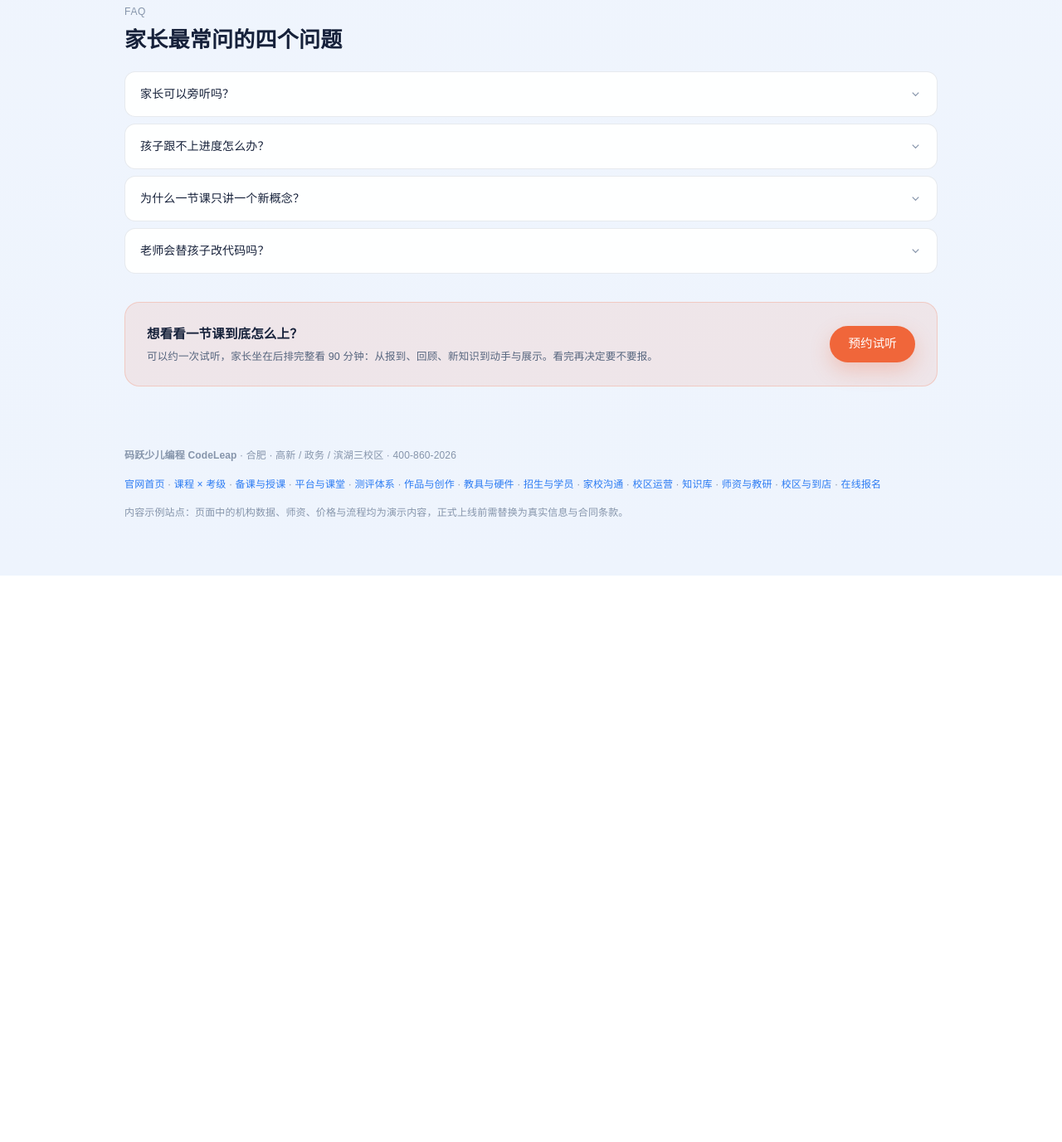
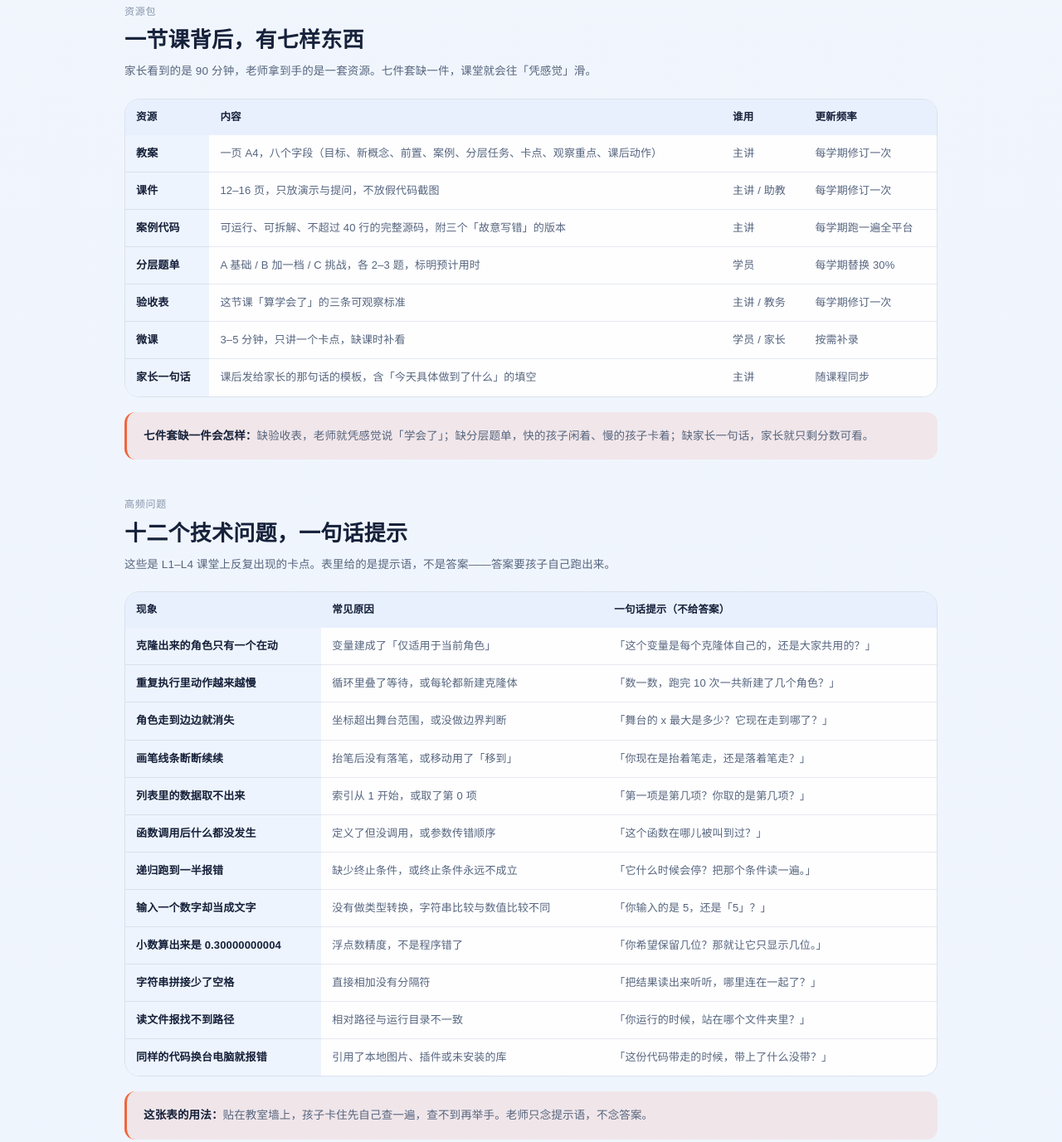
Before and after one commit to zhuchengquan/codeleap-site, a plain HTML site: page teaching.html in a window 1280 px wide. Shown: the part 4180-5557 px from the top of the page at 83% size. Before the commit the page ends 4874 px from the top, so only its background shows below. Drawn offline with Linux system fonts and the light colour scheme; a web font is replaced by a local one.

Commit message:
feat: add teaching / admissions / family pages, nine system pages total, nine-card homepage section

```diff
--- a/teaching.html
+++ b/teaching.html
@@ -220,7 +220,36 @@ a{color:inherit;text-decoration:none}
   <div class="tile"><i>片段 02</i><h4>变量为什么是 0</h4><p>角色一直在原地。让孩子把变量显示打开，盯着数字看三次点击，他自己会发现「忘了加 1」。</p></div>
   <div class="tile"><i>片段 03</i><h4>作品跑不起来</h4><p>先问「在你自己电脑上能跑吗」，再问「换一台呢」。九成问题出在引用了本地的图片或插件。</p></div>
   <div class="tile"><i>片段 04</i><h4>赛前第一次模考</h4><p>全班的分数都低于平时。不讲题，先讲「限时状态下怎么读题」，再让他们重做第一题。</p></div>
-</div></section>
+</div></section><section class="sec"><div class="sec-head"><span>资源包</span><h2>一节课背后，有七样东西</h2><p>家长看到的是 90 分钟，老师拿到手的是一套资源。七件套缺一件，课堂就会往「凭感觉」滑。</p></div>
+<div class="table-wrap"><table class="matrix">
+<thead><tr><th>资源</th><th>内容</th><th>谁用</th><th>更新频率</th></tr></thead>
+<tbody>
+<tr><th>教案</th><td>一页 A4，八个字段（目标、新概念、前置、案例、分层任务、卡点、观察重点、课后动作）</td><td>主讲</td><td>每学期修订一次</td></tr>
+<tr><th>课件</th><td>12–16 页，只放演示与提问，不放假代码截图</td><td>主讲 / 助教</td><td>每学期修订一次</td></tr>
+<tr><th>案例代码</th><td>可运行、可拆解、不超过 40 行的完整源码，附三个「故意写错」的版本</td><td>主讲</td><td>每学期跑一遍全平台</td></tr>
+<tr><th>分层题单</th><td>A 基础 / B 加一档 / C 挑战，各 2–3 题，标明预计用时</td><td>学员</td><td>每学期替换 30%</td></tr>
+<tr><th>验收表</th><td>这节课「算学会了」的三条可观察标准</td><td>主讲 / 教务</td><td>每学期修订一次</td></tr>
+<tr><th>微课</th><td>3–5 分钟，只讲一个卡点，缺课时补看</td><td>学员 / 家长</td><td>按需补录</td></tr>
+<tr><th>家长一句话</th><td>课后发给家长的那句话的模板，含「今天具体做到了什么」的填空</td><td>主讲</td><td>随课程同步</td></tr>
+</tbody></table></div>
+<div class="note"><b>七件套缺一件会怎样：</b>缺验收表，老师就凭感觉说「学会了」；缺分层题单，快的孩子闲着、慢的孩子卡着；缺家长一句话，家长就只剩分数可看。</div></section><section class="sec"><div class="sec-head"><span>高频问题</span><h2>十二个技术问题，一句话提示</h2><p>这些是 L1–L4 课堂上反复出现的卡点。表里给的是提示语，不是答案——答案要孩子自己跑出来。</p></div>
+<div class="table-wrap"><table class="matrix">
+<thead><tr><th>现象</th><th>常见原因</th><th>一句话提示（不给答案）</th></tr></thead>
+<tbody>
+<tr><th>克隆出来的角色只有一个在动</th><td>变量建成了「仅适用于当前角色」</td><td>「这个变量是每个克隆体自己的，还是大家共用的？」</td></tr>
+<tr><th>重复执行里动作越来越慢</th><td>循环里叠了等待，或每轮都新建克隆体</td><td>「数一数，跑完 10 次一共新建了几个角色？」</td></tr>
+<tr><th>角色走到边边就消失</th><td>坐标超出舞台范围，或没做边界判断</td><td>「舞台的 x 最大是多少？它现在走到哪了？」</td></tr>
+<tr><th>画笔线条断断续续</th><td>抬笔后没有落笔，或移动用了「移到」</td><td>「你现在是抬着笔走，还是落着笔走？」</td></tr>
+<tr><th>列表里的数据取不出来</th><td>索引从 1 开始，或取了第 0 项</td><td>「第一项是第几项？你取的是第几项？」</td></tr>
+<tr><th>函数调用后什么都没发生</th><td>定义了但没调用，或参数传错顺序</td><td>「这个函数在哪儿被叫到过？」</td></tr>
+<tr><th>递归跑到一半报错</th><td>缺少终止条件，或终止条件永远不成立</td><td>「它什么时候会停？把那个条件读一遍。」</td></tr>
+<tr><th>输入一个数字却当成文字</th><td>没有做类型转换，字符串比较与数值比较不同</td><td>「你输入的是 5，还是「5」？」</td></tr>
+<tr><th>小数算出来是 0.30000000004</th><td>浮点数精度，不是程序错了</td><td>「你希望保留几位？那就让它只显示几位。」</td></tr>
+<tr><th>字符串拼接少了空格</th><td>直接相加没有分隔符</td><td>「把结果读出来听听，哪里连在一起了？」</td></tr>
+<tr><th>读文件报找不到路径</th><td>相对路径与运行目录不一致</td><td>「你运行的时候，站在哪个文件夹里？」</td></tr>
+<tr><th>同样的代码换台电脑就报错</th><td>引用了本地图片、插件或未安装的库</td><td>「这份代码带走的时候，带上了什么没带？」</td></tr>
+</tbody></table></div>
+<div class="note"><b>这张表的用法：</b>贴在教室墙上，孩子卡住先自己查一遍，查不到再举手。老师只念提示语，不念答案。</div></section>
 
 <section class="sec"><div class="sec-head"><span>FAQ</span><h2>家长最常问的四个问题</h2></div><div class="faq"><details><summary>家长可以旁听吗？<svg viewBox="0 0 24 24" fill="none" stroke="currentColor" stroke-width="2"><path d="M6 9l6 6 6-6"/></svg></summary><div class="fb">可以，提前和教务说一声。旁听时请坐在后排，不打断课堂、不给孩子递答案；课堂问题课后统一答疑。每学期还有一次专门的家长开放日。</div></details>
 <details><summary>孩子跟不上进度怎么办？<svg viewBox="0 0 24 24" fill="none" stroke="currentColor" stroke-width="2"><path d="M6 9l6 6 6-6"/></svg></summary><div class="fb">先看是「这一节跟不上」还是「这个阶段跟不上」。前者用补课解决，后者要降阶重学。两种情况都不会让孩子在课上硬撑。</div></details>
```
Also changed, not shown: _build/p7-teaching.mjs (+45 -0 lines).
